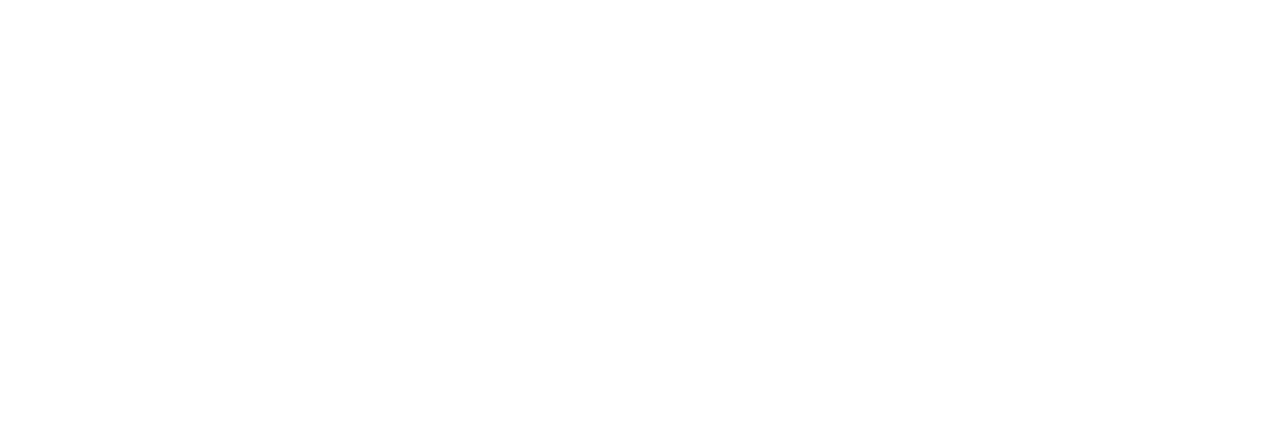
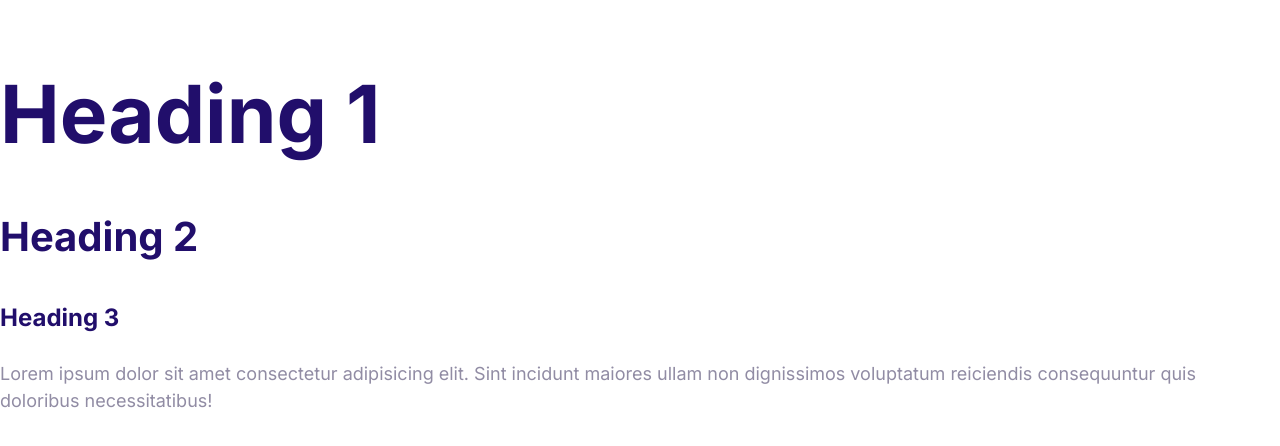
Before and after one commit to jihanyprogram/hosting_test_project, a plain HTML site: page index.html in a window 1280 px wide. Drawn offline with Linux system fonts and the light colour scheme.

Commit message:
Define the styles for the font.

```diff
--- a/css/styles.css
+++ b/css/styles.css
@@ -2,6 +2,56 @@
   --color-primary: #2584ff;
   --color-secondary: #00d9ff;
   --color-accent: #ff3400;
-  --color-heading: #210e6b;
+  --color-headings: #210e6b;
   --color-body: #918ca4;
 }
+
+html {
+  /* 62.5% of 16 px = 10px */
+  font-size: 62.5%;
+}
+
+body {
+  font-family: Inter, Arial, Helvetica, sans-serif;
+  color: var(--color-body);
+  font-size: 2.4rem;
+  line-height: 1.5;
+}
+
+h1,
+h2,
+h3 {
+  color: var(--color-headings);
+}
+
+h1 {
+  font-size: 7rem;
+  margin-bottom: 1rem;
+}
+
+h2 {
+  font-size: 4rem;
+}
+
+h3 {
+  font-size: 3rem;
+}
+
+p {
+  margin-top: 0;
+}
+
+@media screen and (min-width: 1024px) {
+  body {
+    font-size: 1.8rem;
+  }
+  h1 {
+    font-size: 8rem;
+  }
+  h2 {
+    font-size: 4rem;
+  }
+  h3 {
+    font-size: 2.4rem;
+  }
+}
--- a/index.html
+++ b/index.html
@@ -5,8 +5,22 @@
     <meta http-equiv="X-UA-Compatible" content="IE=edge" />
     <meta name="viewport" content="width=device-width, initial-scale=1.0" />
     <title>Document</title>
+    <link rel="preconnect" href="https://fonts.gstatic.com" />
+    <link
+      href="https://fonts.googleapis.com/css2?family=Inter:wght@400;700&display=swap"
+      rel="stylesheet"
+    />
     <link rel="stylesheet" href="css/normalize.css" />
     <link rel="stylesheet" href="css/styles.css" />
   </head>
-  <body></body>
+  <body>
+    <h1>Heading 1</h1>
+    <h2>Heading 2</h2>
+    <h3>Heading 3</h3>
+    <p>
+      Lorem ipsum dolor sit amet consectetur adipisicing elit. Sint incidunt
+      maiores ullam non dignissimos voluptatum reiciendis consequuntur quis
+      doloribus necessitatibus!
+    </p>
+  </body>
 </html>
```
